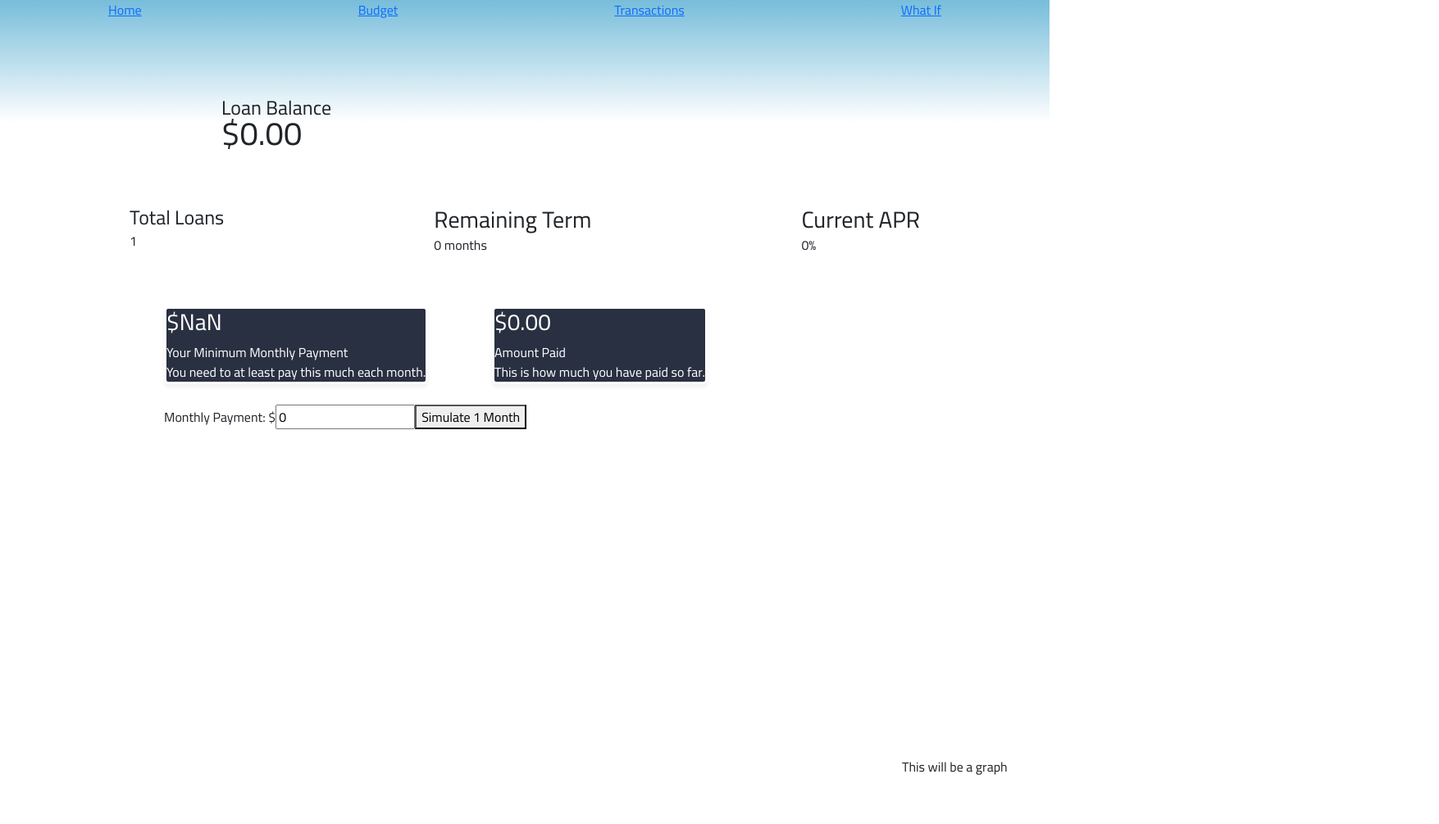
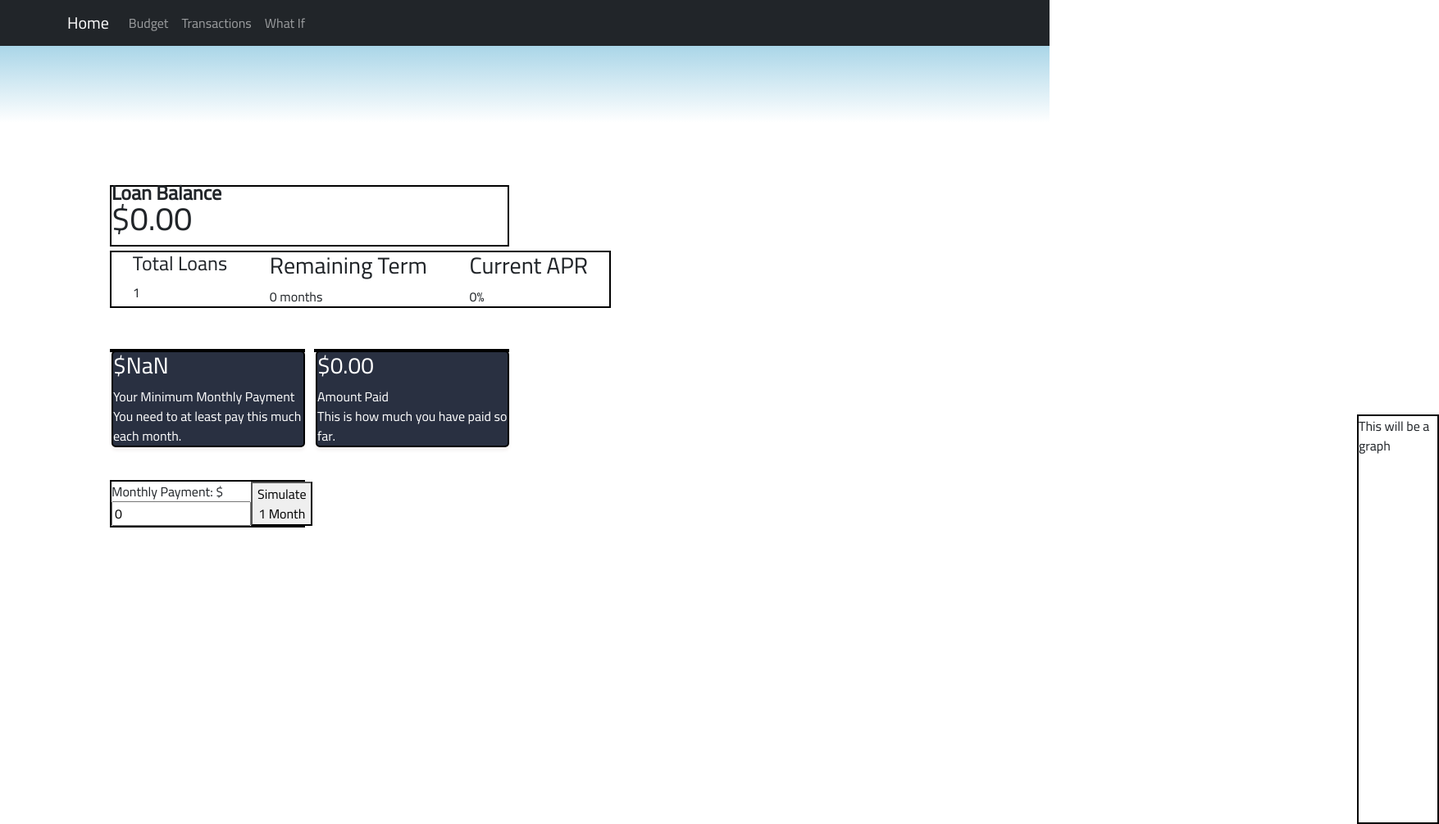
Before and after one commit to HCDD-Capstone/sfa-prototype, a React (Create React App) app: page /loan in a window 1280 px wide. Shown: the whole page at 82% size, 1755 px wide, since content can reach past the window. Before the commit the page ends 951 px from the top, so only its background shows below. Built offline with nearby package versions, Linux system fonts and the light colour scheme; no server answers.

Commit message:
layout implementation

```diff
--- a/package.json
+++ b/package.json
@@ -15,6 +15,7 @@
     "react-chartjs-2": "^3.0.5",
     "react-datepicker": "^4.2.1",
     "react-dom": "^17.0.2",
+    "react-grid-layout": "^1.3.0",
     "react-router-dom": "^5.3.0",
     "react-scripts": "4.0.3",
     "web-vitals": "^1.0.1"
--- a/src/App.js
+++ b/src/App.js
@@ -12,27 +12,26 @@ import Transactions from './pages/Transactions.js';
 import Loan from './pages/Loan.js';
 import WhatIf from './pages/WhatIf';
 import Scenarios from './pages/Scenarios';
+import { Container, Nav, Navbar, NavbarBrand, NavDropdown, NavItem } from 'react-bootstrap';
 
 function App() {
 
   return (
     <Router>
       <div className="main">
-
-        <nav className="nav">
-          <div>
-            <Link to="/">Home</Link>
-          </div>
-          <div>
-            <Link to="/budget">Budget</Link>
-          </div>
-          <div>
-            <Link to="/transactions">Transactions</Link>
-          </div>
-          <div>
-            <Link to="/whatif">What If</Link>
-          </div>
-        </nav>
+      <Navbar bg="dark" variant="dark">
+        <Container>
+          <Navbar.Brand href="/">Home</Navbar.Brand>
+          <Navbar.Toggle aria-controls="basic-navbar-nav" />
+          <Navbar.Collapse id="basic-navbar-nav">
+            <Nav className="me-auto">
+              <Nav.Link href="/budget">Budget</Nav.Link>
+              <Nav.Link href="/transactions">Transactions</Nav.Link>
+              <Nav.Link href="/whatif">What If</Nav.Link>
+            </Nav>
+          </Navbar.Collapse>
+        </Container>
+      </Navbar>
 
         <Switch>
           <Route path="/budget">
--- a/src/pages/Loan.js
+++ b/src/pages/Loan.js
@@ -2,6 +2,9 @@ import React, { useState, useEffect } from 'react';
 import LoanCard from '../components/LoanCard';
 import axios from 'axios';
 import '../styles/Loan.css';
+import "react-grid-layout/css/styles.css"
+import "react-resizable/css/styles.css"
+import GridLayout from 'react-grid-layout'
 
 const loan = {
   "balance": 4000,
@@ -48,11 +51,14 @@ function Loan() {
   }
 
   return (
-    <div className="loan-wrapper">
+    <GridLayout className="layout" cols={12} rowHeight={30} width={1500}>
+      <div key="e" data-grid={{x: 1, y: 4, w: 4, h: 2, static: true}}>
       <div className="balance">
         Loan Balance
         <h1>${balance.toFixed(2)}</h1>
       </div>
+      </div>
+      <div key="d" data-grid={{x: 1, y: 6, w: 5, h: 3, static: true}}>
       <div className="loan-info">
         <div>
           <h4>Total Loans</h4>
@@ -67,6 +73,8 @@ function Loan() {
           <div>{interestRate}%</div>
         </div>
       </div>
+      </div>
+      <div key="b" data-grid={{x: 1, y: 9, w: 2, h: 2, static: true}}>
       <div className="card1">
       <LoanCard
         value={'$' + calculateDefaultPayment()}
@@ -74,6 +82,8 @@ function Loan() {
         description="You need to at least pay this much each month.">
       </LoanCard>
       </div>
+      </div>
+      <div key="c" data-grid={{x: 3, y: 9, w: 2, h: 2, static: true}}>
       <div className="card2">
       <LoanCard
         value={'$' + amountPaid.toFixed(2)}
@@ -81,6 +91,8 @@ function Loan() {
         description="This is how much you have paid so far.">
       </LoanCard>
       </div>
+      </div>
+      <div key="a" data-grid={{x: 1, y: 13, w: 2, h: 2, static: true}}>
       <div className="card3">
       <label>
         Monthly Payment: $
@@ -88,8 +100,11 @@ function Loan() {
       </label>
       <button onClick={simulatePayment}>Simulate 1 Month</button>
       </div>
+      </div>
+      <div key="z" data-grid={{x: 6, y: 1, w: 1, h: 6, static: true}}>
       <div className="graph">This will be a graph</div>
-    </div>
+      </div>
+    </GridLayout>
 
   );
 }
--- a/src/pages/Transactions.js
+++ b/src/pages/Transactions.js
@@ -1,11 +1,14 @@
 import React, { useState, useRef, useEffect } from 'react';
 import axios from 'axios';
+import GridLayout from 'react-grid-layout'
 import TransactionDetailBox from '../components/TransactionDetailBox';
 import DatePicker from "react-datepicker";
 import '../styles/Transactions.css';
 import "react-datepicker/dist/react-datepicker.css";
 import { Bar, Doughnut } from 'react-chartjs-2';
 import { Link } from "react-router-dom";
+import "react-grid-layout/css/styles.css"
+import "react-resizable/css/styles.css"
 
 function Transactions() {
   const [startDate, setStartDate] = useState(new Date('January 1, 2021 23:15:30'));
@@ -219,8 +222,37 @@ function Transactions() {
   }
 
   return (
-    <div className="transactions-wrapper">
-      <h2>Transactions</h2>
+    // <GridLayout className="transactions-wrapper">
+    //   <h2>Transactions</h2>
+      // <div className="dates">
+      //   <div className="start-date">
+      //     Start Date:
+      //     <DatePicker selected={startDate} onChange={(date) => setStartDate(date)} />
+      //   </div>
+      //   <div className="end-date">
+      //     End Date:
+      //     <DatePicker selected={endDate} onChange={(date) => setEndDate(date)} />
+      //   </div>
+      // </div>
+    //   <div className="main-content">
+    //     <TransactionDetailBox className='details' transactions={transactions} start={startDate} end={endDate}></TransactionDetailBox>
+        // <div className="bar">
+        //   <h2 className="graph-title">Monthly Spending</h2>
+        //   <Bar data={barData} ref={bar} options={barOptions} />
+        // </div>
+        // <div className="doughnut">
+        //   <h2 className="doughnut-title">Breakdown for {doughnutMonth}</h2>
+        //   <Doughnut data={doughnutData} ref={doughnut} options={doughnutOptions} />
+        // </div>
+    //   </div>
+    //   <Link to='/loan'>Loan</Link>
+    // </GridLayout>
+    <GridLayout className="layout" cols={12} rowHeight={30} width={1500}>
+        <div key="a" data-grid={{x: 0, y: 0, w: 1, h: 1, static: true}}><h3>Transactions</h3></div>
+        <div key="f" data-grid={{x: 12, y: 0, w: 1, h: 1}}>
+          <Link to='/loan'>Loan</Link>
+        </div>
+        <div key="b" data-grid={{x: 0, y: 1, w: 12, h: 2, static: true}}>
           <div className="dates">
             <div className="start-date">
               Start Date:
@@ -231,19 +263,23 @@ function Transactions() {
               <DatePicker selected={endDate} onChange={(date) => setEndDate(date)} />
             </div>
           </div>
-      <div className="main-content">
+        </div>
+        <div key="detail-grid" data-grid={{x: 0, y: 4, w: 3, h: 15}}>
           <TransactionDetailBox className='details' transactions={transactions} start={startDate} end={endDate}></TransactionDetailBox>
+        </div>
+        <div key="d" className="bar-grid" data-grid={{x: 3, y: 4, w: 6, h: 15}}>
           <div className="bar">
-          <h2 className="graph-title">Monthly Spending</h2>
+            <h3 className="graph-title">Monthly Spending</h3>
             <Bar data={barData} ref={bar} options={barOptions} />
           </div>
+        </div>
+        <div key="e" data-grid={{x: 9, y: 4, w: 3, h: 15}}>
           <div className="doughnut">
-          <h2 className="doughnut-title">Breakdown for {doughnutMonth}</h2>
+            <h3 className="doughnut-title">Breakdown for {doughnutMonth}</h3>
             <Doughnut data={doughnutData} ref={doughnut} options={doughnutOptions} />
           </div>
         </div>
-      <Link to='/loan'>Loan</Link>
-    </div>
+      </GridLayout>
   );
 }
 
--- a/src/styles/App.css
+++ b/src/styles/App.css
@@ -2,12 +2,12 @@
   text-align: center;
 }
 
-.nav {
+/* .nav {
   display: flex;
   flex-direction: row;
   align-items: flex-start;
   justify-content: space-around;
-}
+} */
 
 .main {
   height: 150px;
--- a/src/styles/Loan.css
+++ b/src/styles/Loan.css
@@ -1,8 +1,8 @@
 .balance {
-margin-top: 100px;
-margin-left: 270px;
 font-size: x-large;
 line-height: 15px;
+border: 2px solid black;
+font-weight: bolder;
 }
 
 .loan-info {
@@ -10,29 +10,30 @@ line-height: 15px;
   flex-direction: row;
   align-items: flex-start;
   justify-content:space-around;
-  margin-top: 35px;
-  padding: 30px;
-  line-height: 10px;
+  border: 2px solid black;
 }
 
 .card1 {
-  margin-left: 200px;
-  margin-top: 40px;
+  border: 2px solid black;
 }
 
 .card2 {
-  margin-left: 600px;
-  margin-top: 40px;
+  border: 2px solid black;
 }
 
 .card3 {
-  margin-top: 160px;
-  margin-left: 200px;
   display:flex;
   flex-direction:row;
   align-items: flex-start;
+  border: 2px solid black;
 }
 
 .graph {
-    margin-left: 1100px;
+  display: flex;
+  flex-direction: row;
+  align-items: flex-start;
+  justify-content:space-around;
+  border: 2px solid black;
+  height: 500px;
+  width: 100px;
 }
--- a/src/styles/LoanCard.css
+++ b/src/styles/LoanCard.css
@@ -6,6 +6,7 @@
     border-color: white;
     overflow-wrap: normal;
     color:white;
+    border: 2px solid black;
 
 
     background-color: #293041;
--- a/src/styles/TransactionDetail.css
+++ b/src/styles/TransactionDetail.css
@@ -3,6 +3,7 @@
     flex-direction: column;
     justify-content: flex-start;
     padding: 2%;
+    border: 2px solid black;
 }
 
 .top {
--- a/src/styles/TransactionDetailBox.css
+++ b/src/styles/TransactionDetailBox.css
@@ -1,5 +1,7 @@
 #details-wrapper {
-    width: 30%;
+    width: 100%;
+    height: 100%;
     overflow-y: scroll;
     margin: 1%;
+    border: 2px solid black;
 }
--- a/src/styles/Transactions.css
+++ b/src/styles/Transactions.css
@@ -2,6 +2,7 @@
     display: flex;
     flex-direction: row;
     margin: .5%;
+    border: 2px solid black;
 }
 
 .main-content {
@@ -11,13 +12,24 @@
     align-items: space-between;
     height: 600px;
     margin: 0em;
+    border: 2px solid black;
 }
 
 .details {
     height: 100%;
+    width: 100%;
     margin: 0em;
     overflow-y: auto;
     background-color: blue;
+    border: 2px solid black;
+}
+
+.detail-grid {
+    height: 100%;
+    margin: 0em;
+    overflow-y: auto;
+    background-color: blue;
+    border: 2px solid black;
 }
 
 html, body {
@@ -30,5 +42,13 @@ html, body {
     flex-direction: column;
     flex-grow: 2;
     width: 100%;
+    height: 100%;
     align-items: center;
+    border: 2px solid black;
 }
+
+.doughnut {
+    border: 2px solid black;
+    width: 100%;
+    height: 100%;
+}
```
Also changed, not shown: 1 other file (tests, documents, lock files or other folders). Lines whose indentation alone changed are shown as unchanged.
